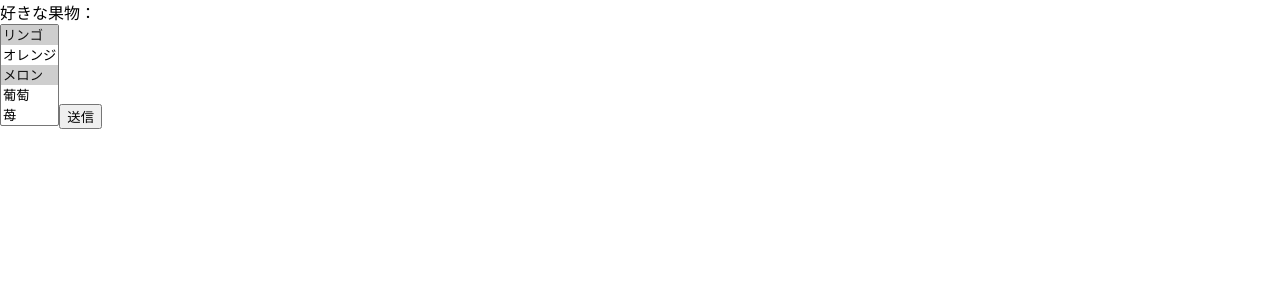
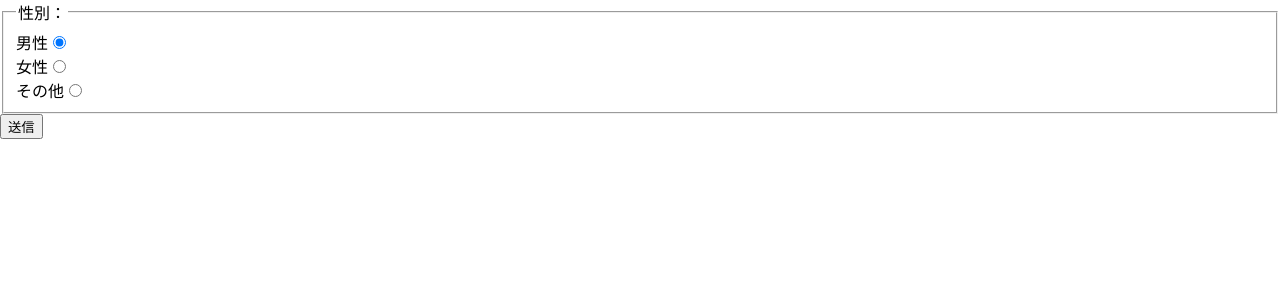
Before and after one commit to rasclass/react_practice, a React (Create React App) app: page / in a window 1280 px wide. Shown: the top 300 px of the page. Built offline with nearby package versions, Linux system fonts and the light colour scheme.

Commit message:
ラジオボタン

```diff
--- /dev/null
+++ b/src/MyRadio.js
@@ -0,0 +1,43 @@
+import React, { Component } from 'react';
+
+export default class MyRadio extends Component{
+    constructor(props){
+        super(props);
+
+        this.state = {
+            sex:'male'
+        };
+
+        this.handleChange = this.handleChange.bind(this);
+        this.show = this.show.bind(this);
+    }
+
+    handleChange(e) {
+        this.setState({
+            [e.target.name]: e.target.value
+        });
+    }
+
+    show(){
+        console.log(`性別：${this.state.sex}`);
+    }
+
+    render(){
+        return(
+            <form>
+                <fieldset>
+                    <legend>性別：</legend>
+                    <label htmlFor="sex_male">男性</label>
+                    <input id="sex_male" name="sex" type="radio" value="male" checked={this.state.sex === 'male'} onChange={this.handleChange} /><br/>
+
+                    <label htmlFor="sex_female">女性</label>
+                    <input id="sex_female" name="sex" type="radio" value="female" checked={this.state.sex === 'female'} onChange={this.handleChange} /><br/>
+
+                    <label htmlFor="sex_other">その他</label>
+                    <input id="sex_other" name="sex" type="radio" value="other" checked={this.state.sex === 'other'} onChange={this.handleChange} /><br/>
+                </fieldset>
+                <button type="button" onClick={this.show}>送信</button>
+            </form>
+        );
+    }
+}
--- a/src/index.js
+++ b/src/index.js
@@ -2,10 +2,10 @@ import React from 'react';
 import ReactDOM from 'react-dom';
 import './index.css';
 import * as serviceWorker from './serviceWorker';
-import MyList from './MyList'
+import MyRadio from './MyRadio'
 
 ReactDOM.render(
-  <MyList />,
+  <MyRadio />,
   document.getElementById('root')
 );
 
```
